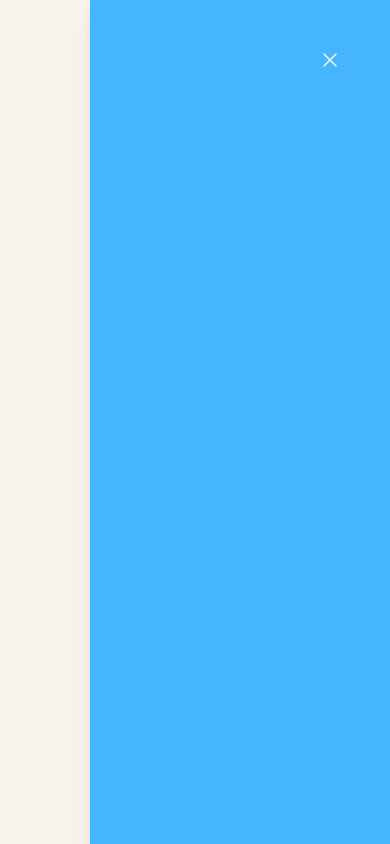
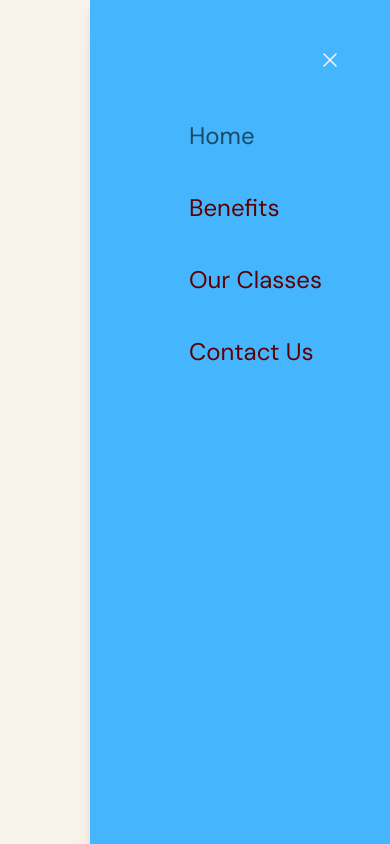
Before and after one commit to justinklam/getFit, a React (Vite) app: page / in a window 390 px wide. Both pictures are taken after a click on the button 337 px from the left and 149 px from the top of the page. Built offline with nearby package versions, Linux system fonts and the light colour scheme.

Commit message:
add in mobile modal links. add in styling for vertical menu

```diff
--- a/src/scenes/navbar/index.tsx
+++ b/src/scenes/navbar/index.tsx
@@ -84,6 +84,29 @@
               <XMarkIcon className="h-6 w-6 text-gray-20" />
             </button>
           </div>
+          {/* Menu Items */}
+          <div className="ml-[33%] flex flex-col gap-10 text-2xl">
+            <Link
+              page="Home"
+              selectedPage={selectedPage}
+              setSelectedPage={setSelectedPage}
+            />
+            <Link
+              page="Benefits"
+              selectedPage={selectedPage}
+              setSelectedPage={setSelectedPage}
+            />
+            <Link
+              page="Our Classes"
+              selectedPage={selectedPage}
+              setSelectedPage={setSelectedPage}
+            />
+            <Link
+              page="Contact Us"
+              selectedPage={selectedPage}
+              setSelectedPage={setSelectedPage}
+            />
+          </div>
         </div>
       )}
     </nav>
```
